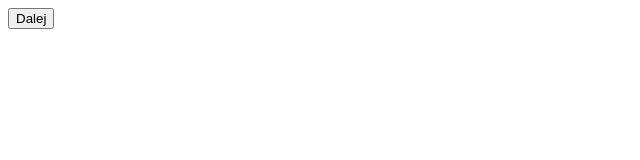
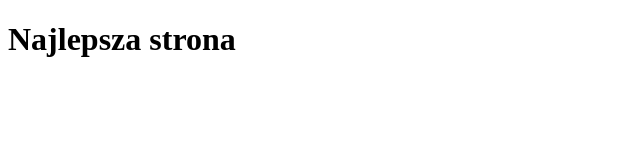
Before and after one commit to Dominik3312/Projekt, a plain HTML site: page index.html in a window 1280 px wide. Shown: the whole page, without its empty margins (0-640 px from the left). Drawn offline with Linux system fonts and the light colour scheme.

Commit message:
usuniecie przycisku dodanie nałowka

```diff
--- a/index.html
+++ b/index.html
@@ -4,6 +4,6 @@
 	<title>Pierwsza Strona</title>
 </head>
 <body>
-	<button>Dalej</button>
+	<h1>Najlepsza strona</h1>
 </body>
 </html>
```
